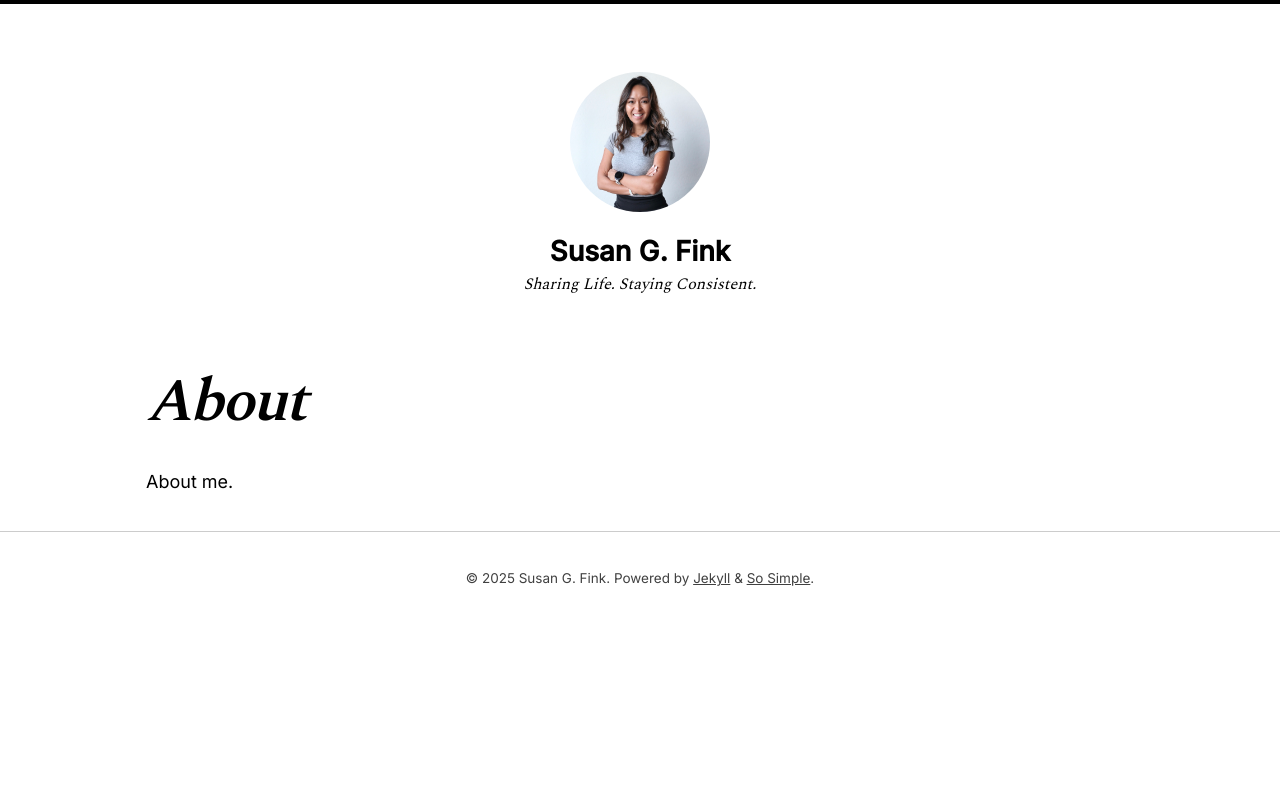
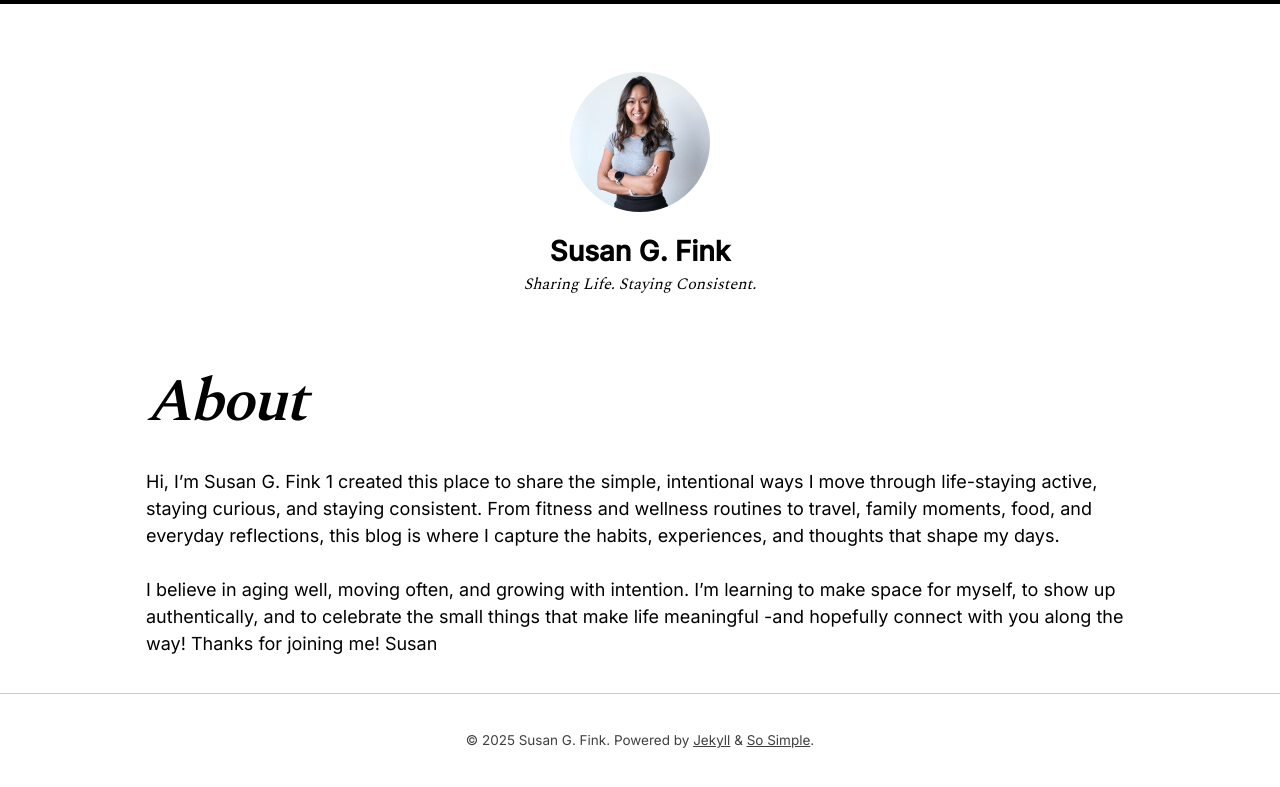
Before and after one commit to susangfink/site, a Jekyll site: the page built from about.md, in a window 1280 px wide. Shown: the top 787 px of the page. Built offline with Jekyll 4.4.1, drawn with Linux system fonts in a browser that asks for light colours; nearby versions of some CDN libraries.

Commit message:
Update about.md

```diff
--- a/about.md
+++ b/about.md
@@ -4,4 +4,9 @@ title: About
 permalink: /about/
 ---
 
-About me.
+Hi, I'm Susan G. Fink
+1 created this place to share the simple, intentional ways I move through life-staying active, staying curious, and staying consistent. From fitness and wellness routines to travel, family moments, food, and everyday reflections, this blog is where I capture the habits, experiences, and thoughts that shape my days.
+
+I believe in aging well, moving often, and growing with intention. I'm learning to make space for myself, to show up authentically, and to celebrate the small things that make life meaningful -and hopefully connect with you along the way!
+Thanks for joining me!
+Susan
```
